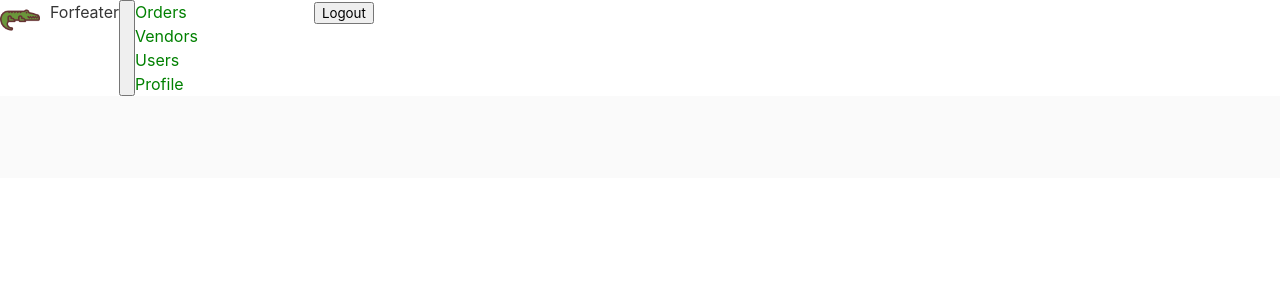
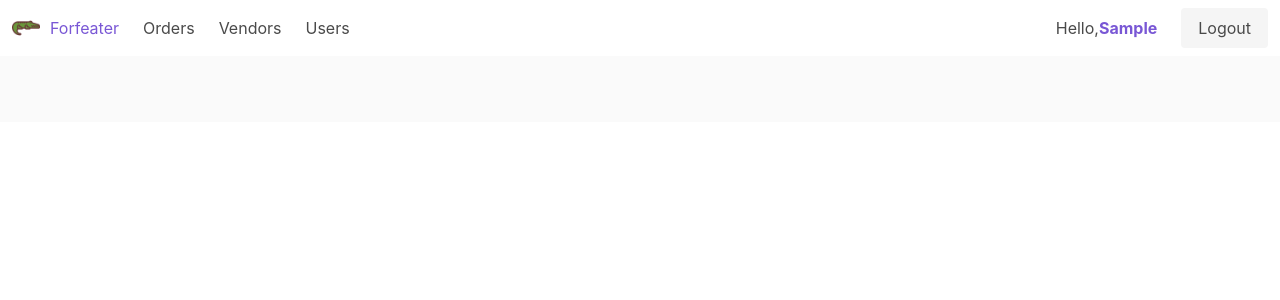
Before and after one commit to SoftwareBrothers/forfeater-vue, a Vue app: page / in a window 1280 px wide. Shown: the top 300 px of the page. Built offline with nearby package versions, Linux system fonts and the light colour scheme; no server answers; sample sign-in values are in the browser's storage; what vue-tables-2 would draw is missing.

Commit message:
fix header

```diff
--- a/src/components/Header.vue
+++ b/src/components/Header.vue
@@ -1,58 +1,45 @@
 <template>
-  <header>
-    <nav class="navbar navbar-expand-md navbar-dark justify-content-between">
-      <router-link class="navbar-brand p-0" :to="{ name: 'Home' }">
-        <img src="@/assets/images/logo.png" alt="logo" class="navbar-logo" />
+  <b-navbar>
+    <template slot="brand">
+      <b-navbar-item tag="router-link" :to="{ name: 'Home' }">
+        <img
+          src="@/assets/images/logo.png"
+          alt="Forfeater"
+          class="navbar-logo"
+        />
         Forfeater
-      </router-link>
-      <button
-        class="navbar-toggler"
-        type="button"
-        data-toggle="collapse"
-        data-target="#navbarCollapse"
-        aria-controls="navbarCollapse"
-        aria-expanded="false"
-        aria-label="Toggle navigation"
-      >
-        <span class="navbar-toggler-icon"></span>
-      </button>
-      <div id="navbarCollapse" class="collapse navbar-collapse">
-        <ul class="navbar-nav mr-auto">
-          <li v-if="user" class="nav-item">
-            <router-link class="nav-link" :to="{ name: 'OrderList' }"
-              >Orders</router-link
-            >
-          </li>
-          <li v-if="user && user.role == 'admin'" class="nav-item">
-            <router-link class="nav-link" :to="{ name: 'VendorList' }"
-              >Vendors</router-link
-            >
-          </li>
-          <li v-if="user && user.role == 'admin'" class="nav-item">
-            <router-link class="nav-link" :to="{ name: 'UserList' }"
-              >Users</router-link
-            >
-          </li>
-          <li v-if="user" class="nav-item">
-            <router-link class="nav-link" :to="{ name: 'UserProfile' }"
-              >Profile</router-link
-            >
-          </li>
-        </ul>
-      </div>
-      <div v-if="user">
-        <div class="nav-user">
+      </b-navbar-item>
+    </template>
+    <template slot="start">
+      <b-navbar-item tag="router-link" :to="{ name: 'OrderList' }">
+        Orders
+      </b-navbar-item>
+      <b-navbar-item tag="router-link" :to="{ name: 'VendorList' }">
+        Vendors
+      </b-navbar-item>
+      <b-navbar-item tag="router-link" :to="{ name: 'UserList' }">
+        Users
+      </b-navbar-item>
+    </template>
+
+    <template slot="end">
+      <b-navbar-item v-if="user" tag="span">
         Hello,
         <strong>
           <router-link class="nav-link" :to="{ name: 'UserProfile' }">{{
             user.firstName
           }}</router-link>
         </strong>
+      </b-navbar-item>
+      <b-navbar-item v-if="user" tag="div">
+        <div class="buttons">
+          <a class="button is-light" @click="logout()">
+            Logout
+          </a>
         </div>
-        <button class="btn btn-outline-light" @click="logout()">Logout</button>
-      </div>
-    </nav>
-  </header>
+      </b-navbar-item>
+    </template>
+  </b-navbar>
 </template>
 
 <script>
@@ -71,34 +58,3 @@ export default {
   },
 };
 </script>
-
-<style lang="scss" scoped>
-#logo {
-  height: 50px;
-  width: auto;
-}
-
-.navbar-dark {
-  .navbar-nav {
-    .router-link-active {
-      color: #fff;
-    }
-  }
-}
-
-.nav-user {
-  display: inline;
-  margin-right: 10px;
-  color: #fff;
-
-  a {
-    display: inline;
-    color: #fff;
-    padding: 0;
-  }
-}
-
-header {
-  margin-bottom: 2rem;
-}
-</style>
```
Lines whose indentation alone changed are shown as unchanged.
